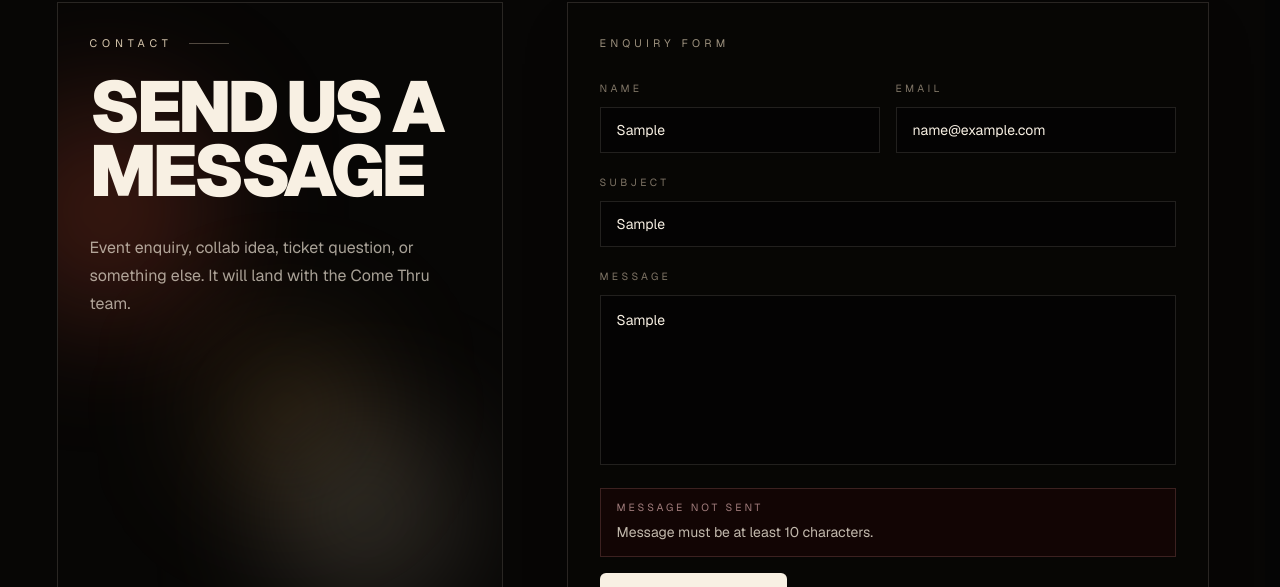
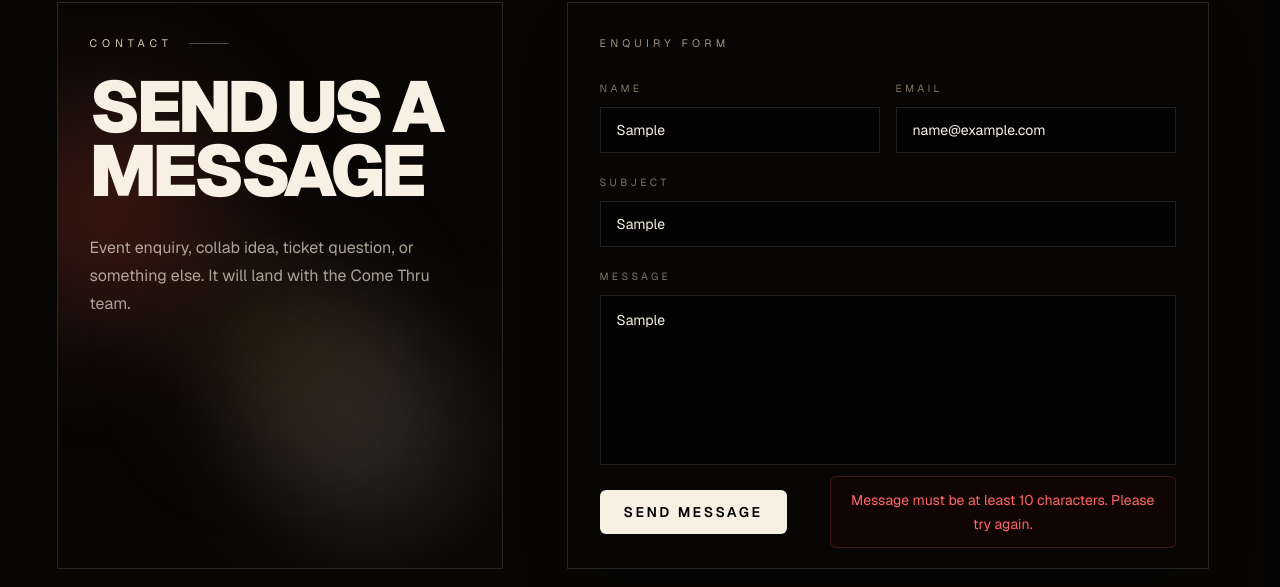
Before and after one commit to LukaMartin/come-thru-website, a Next.js app: page /contact in a window 1280 px wide. Both pictures are taken after typing "Sample", "name@example.com", "Sample", "Sample" into the empty fields and a click on the button "SEND MESSAGE". Shown: the part 213-800 px from the top of the page. Built offline with nearby package versions, Linux system fonts and the light colour scheme; no server answers.

Commit message:
Update contact form submission functionality and error handling

```diff
--- a/src/app/api/contact/route.ts
+++ /dev/null
@@ -1,68 +0,0 @@
-import { z } from "zod";
-import { createSupportThreadWithMessage } from "@/lib/support-server";
-import * as Sentry from "@sentry/nextjs";
-
-export const dynamic = "force-dynamic";
-
-const contactSchema = z.object({
-  name: z.string().trim().min(1, "Name is required.").max(120),
-  email: z.email("Enter a valid email address.").max(254),
-  subject: z.string().trim().min(1, "Subject is required.").max(160),
-  message: z
-    .string()
-    .trim()
-    .min(10, "Message must be at least 10 characters.")
-    .max(2000),
-});
-
-export async function POST(request: Request) {
-  let body: unknown;
-
-  try {
-    body = await request.json();
-  } catch {
-    return Response.json(
-      { error: "Invalid contact request." },
-      { status: 400 },
-    );
-  }
-
-  const parsed = contactSchema.safeParse(body);
-
-  if (!parsed.success) {
-    return Response.json(
-      {
-        error: "Please check the form and try again.",
-        fieldErrors: parsed.error.flatten().fieldErrors,
-      },
-      { status: 400 },
-    );
-  }
-
-  try {
-    const thread = await createSupportThreadWithMessage({
-      customerEmail: parsed.data.email,
-      customerName: parsed.data.name,
-      subject: parsed.data.subject,
-      bodyText: parsed.data.message,
-      source: "contact_form",
-      provider: "contact_form",
-    });
-
-    return Response.json({
-      ok: true,
-      referenceNumber: thread.reference_number,
-    });
-  } catch (error) {
-    Sentry.captureException(error, {
-      tags: {
-        "app.area": "contact",
-        route: "/api/contact",
-      },
-    });
-    return Response.json(
-      { error: "Unable to send your message." },
-      { status: 500 },
-    );
-  }
-}
--- a/src/components/ContactForm.tsx
+++ b/src/components/ContactForm.tsx
@@ -1,80 +1,36 @@
 "use client";
 
-import { FormEvent, useState } from "react";
+import { useActionState, useState } from "react";
+import {
+  handleContactFormSubmission,
+  type ContactFormState,
+} from "@/lib/contact";
 
-type FormState = {
-  name: string;
-  email: string;
-  subject: string;
-  message: string;
-};
-
-type ContactResponse = {
-  error?: string;
-  fieldErrors?: Partial<Record<keyof FormState, string[]>>;
-};
-
-const initialForm: FormState = {
-  name: "",
-  email: "",
-  subject: "",
-  message: "",
-};
+const initialState: ContactFormState = {};
 
 export function ContactForm() {
-  const [form, setForm] = useState<FormState>(initialForm);
-  const [status, setStatus] = useState<
-    "idle" | "loading" | "success" | "error"
-  >("idle");
-  const [error, setError] = useState<string | null>(null);
+  const [formKey, setFormKey] = useState(0);
 
-  async function handleSubmit(event: FormEvent<HTMLFormElement>) {
-    event.preventDefault();
-    setStatus("loading");
-    setError(null);
-
-    try {
-      const submission: FormState = {
-        name: form.name.trim(),
-        email: form.email.trim(),
-        subject: form.subject.trim(),
-        message: form.message.trim(),
-      };
-
-      const response = await fetch("/api/contact", {
-        method: "POST",
-        headers: { "Content-Type": "application/json" },
-        body: JSON.stringify(submission),
-      });
-      const payload = (await response.json()) as ContactResponse;
-
-      if (!response.ok) {
-        const fieldError = Object.values(payload.fieldErrors ?? {}).flat()[0];
-
-        throw new Error(
-          fieldError ?? payload.error ?? "Unable to send your message.",
+  return (
+    <ContactFormBody
+      key={formKey}
+      onReset={() => setFormKey((currentKey) => currentKey + 1)}
+    />
   );
 }
 
-      setForm(initialForm);
-      setStatus("success");
-    } catch (sendError) {
-      setStatus("error");
-      setError(
-        sendError instanceof Error
-          ? sendError.message
-          : "Unable to send your message.",
+function ContactFormBody({ onReset }: { onReset: () => void }) {
+  const [state, formAction, isPending] = useActionState(
+    handleContactFormSubmission,
+    initialState,
   );
-    }
-  }
 
-  const isLoading = status === "loading";
   const labelClass =
     "text-[0.65rem] uppercase tracking-[0.32em] text-[#d7c7ad]/58";
   const fieldClass =
     "mt-2 w-full border border-[#f3eadb]/12 bg-black/30 px-4 py-3 text-sm text-[#f8f0e3] outline-none transition duration-300 placeholder:text-[#f3eadb]/30 focus:border-[#d7c7ad]/60";
 
-  if (status === "success") {
+  if (state.status === "success") {
     return (
       <div className="border border-[#f3eadb]/12 bg-black/30 p-8 text-[#f8f0e3]">
         <p className="text-[0.65rem] uppercase tracking-[0.32em] text-[#d7c7ad]/58">
@@ -89,10 +45,7 @@
         </p>
         <button
           type="button"
-          onClick={() => {
-            setStatus("idle");
-            setError(null);
-          }}
+          onClick={onReset}
           className="mt-7 rounded-md border border-[#f3eadb]/18 px-6 py-3 text-sm font-semibold uppercase tracking-[0.18em] text-[#f8f0e3] transition duration-300 hover:border-[#d7c7ad]/55 hover:bg-[#f3eadb]/8"
         >
           Send another request
@@ -102,35 +55,33 @@
   }
 
   return (
-    <form onSubmit={handleSubmit} className="space-y-4" autoComplete="off">
+    <form action={formAction} className="space-y-4" autoComplete="off">
       <div className="grid gap-4 md:grid-cols-2">
         <label className="block">
           <span className={labelClass}>Name</span>
           <input
+            name="name"
+            defaultValue={state.values?.name ?? ""}
             required
             type="text"
             maxLength={120}
-            value={form.name}
-            onChange={(event) => setForm({ ...form, name: event.target.value })}
             className={fieldClass}
             placeholder="Your name"
-            autoComplete="new-password"
+            autoComplete="off"
           />
         </label>
 
         <label className="block">
           <span className={labelClass}>Email</span>
           <input
+            name="email"
+            defaultValue={state.values?.email ?? ""}
             required
             type="email"
             maxLength={254}
-            value={form.email}
-            onChange={(event) =>
-              setForm({ ...form, email: event.target.value })
-            }
             className={fieldClass}
             placeholder="you@example.com"
-            autoComplete="new-password"
+            autoComplete="off"
           />
         </label>
       </div>
@@ -138,55 +89,62 @@
       <label className="block">
         <span className={labelClass}>Subject</span>
         <input
+          name="subject"
+          defaultValue={state.values?.subject ?? ""}
           required
           type="text"
           maxLength={160}
-          value={form.subject}
-          onChange={(event) =>
-            setForm({ ...form, subject: event.target.value })
-          }
           className={fieldClass}
           placeholder="Ticket question, booking enquiry, or general message"
-          autoComplete="new-password"
+          autoComplete="off"
         />
       </label>
 
       <label className="block">
         <span className={labelClass}>Message</span>
         <textarea
+          name="message"
+          defaultValue={state.values?.message ?? ""}
           required
           minLength={10}
           maxLength={4000}
           rows={6}
-          value={form.message}
-          onChange={(event) =>
-            setForm({ ...form, message: event.target.value })
-          }
           className={`${fieldClass} resize-none leading-6`}
           placeholder="Tell us what you need help with."
-          autoComplete="new-password"
+          autoComplete="off"
         />
       </label>
 
-      {error ? (
+      {!isPending && state.status === "error" && state.error ? (
         <div
           role="alert"
-          className="border border-red-300/18 bg-red-950/18 px-4 py-3 text-sm text-[#f8f0e3]"
+          className="w-full border border-red-400/18 bg-red-950/18 py-[11px] px-4 rounded-md text-center md:hidden"
         >
-          <p className="text-[0.65rem] uppercase tracking-[0.28em] text-red-200/60">
-            Message not sent
+          <p className="leading-6 text-red-400 text-sm">
+            {state.error} Please try again.
           </p>
-          <p className="mt-1 leading-6 text-[#f3eadb]/78">{error}</p>
         </div>
       ) : null}
 
+      <div className="flex items-center justify-between h-11 md:h-12">
         <button
           type="submit"
-        disabled={isLoading}
+          disabled={isPending}
           className="w-full rounded-md bg-[#f8f0e3] px-6 py-3 text-sm font-semibold uppercase tracking-[0.18em] text-black transition duration-300 hover:bg-white disabled:cursor-not-allowed disabled:opacity-40 md:w-auto"
         >
-        {isLoading ? "Sending..." : "Send message"}
+          {isPending ? "Sending..." : "Send message"}
         </button>
+        {!isPending && state.status === "error" && state.error ? (
+          <div
+            role="alert"
+            className="max-w-[60%] border border-red-400/18 bg-red-950/18 py-[11px] px-4 rounded-md text-center hidden md:block"
+          >
+            <p className="leading-6 text-red-400 text-sm">
+              {state.error} Please try again.
+            </p>
+          </div>
+        ) : null}
+      </div>
     </form>
   );
 }
--- /dev/null
+++ b/src/lib/contact.ts
@@ -0,0 +1,81 @@
+"use server";
+
+import * as Sentry from "@sentry/nextjs";
+import { z } from "zod";
+import { createSupportThreadWithMessage } from "@/lib/support-server";
+
+const contactSchema = z.object({
+  name: z.string().trim().min(1, "Name is required.").max(120),
+  email: z.email("Enter a valid email address.").max(254),
+  subject: z.string().trim().min(1, "Subject is required.").max(160),
+  message: z
+    .string()
+    .trim()
+    .min(10, "Message must be at least 10 characters.")
+    .max(2000),
+});
+
+export type ContactFormState = {
+  status?: "success" | "error";
+  error?: string;
+  fieldErrors?: Partial<Record<keyof z.infer<typeof contactSchema>, string[]>>;
+  values?: {
+    name: string;
+    email: string;
+    subject: string;
+    message: string;
+  };
+};
+
+export async function handleContactFormSubmission(
+  _state: ContactFormState,
+  formData: FormData,
+): Promise<ContactFormState> {
+  const values = {
+    name: String(formData.get("name") ?? ""),
+    email: String(formData.get("email") ?? ""),
+    subject: String(formData.get("subject") ?? ""),
+    message: String(formData.get("message") ?? ""),
+  };
+
+  const parsed = contactSchema.safeParse(values);
+
+  if (!parsed.success) {
+    const fieldErrors = parsed.error.flatten().fieldErrors;
+
+    return {
+      status: "error",
+      error:
+        Object.values(fieldErrors).flat()[0] ??
+        "Please check the form and try again.",
+      fieldErrors,
+      values,
+    };
+  }
+
+  try {
+    await createSupportThreadWithMessage({
+      customerEmail: parsed.data.email,
+      customerName: parsed.data.name,
+      subject: parsed.data.subject,
+      bodyText: parsed.data.message,
+      source: "contact_form",
+      provider: "contact_form",
+    });
+
+    return { status: "success" };
+  } catch (error) {
+    Sentry.captureException(error, {
+      tags: {
+        "app.area": "contact",
+        action: "handle_contact_form_submission",
+      },
+    });
+
+    return {
+      status: "error",
+      error: "Unable to send your message.",
+      values,
+    };
+  }
+}
```
Lines whose indentation alone changed are shown as unchanged.
